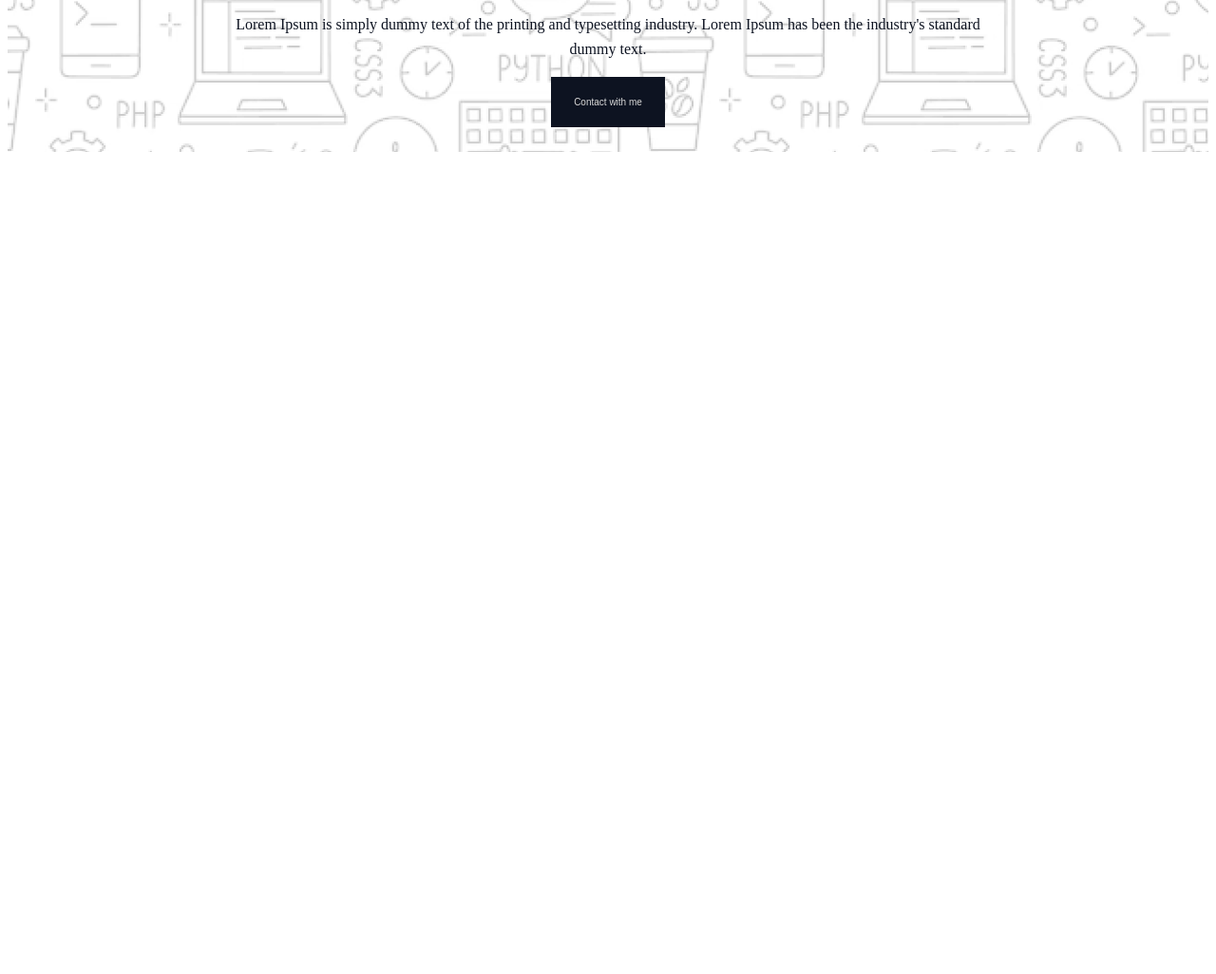
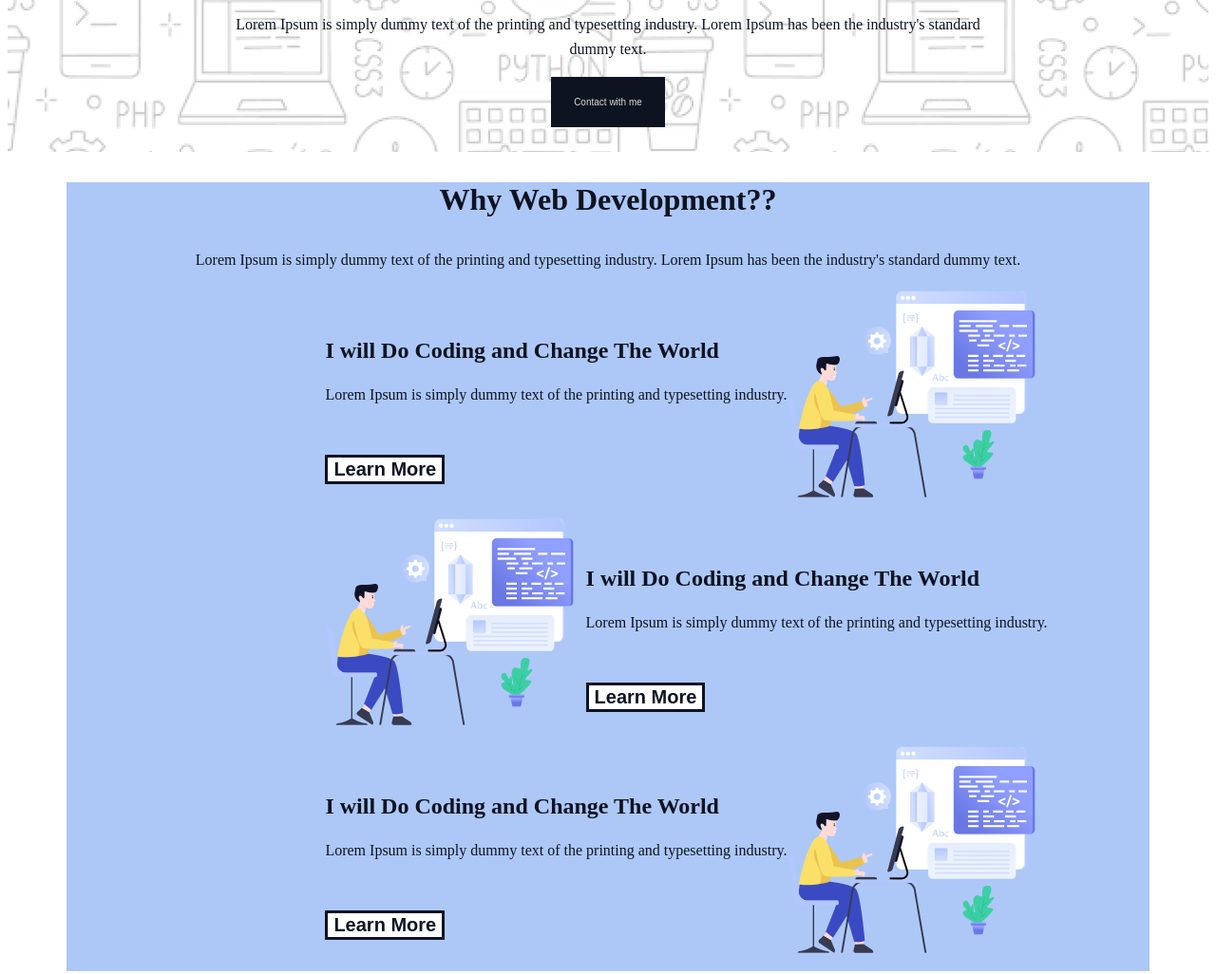
Before and after one commit to estrengermithila/my-first-assaignment-repo, a plain HTML site: page index.html in a window 1280 px wide. Shown: the part 500-1526 px from the top of the page at 95% size. Before the commit the page ends 800 px from the top, so only its background shows below. Drawn offline with Linux system fonts and the light colour scheme; a web font is replaced by a local one.

Commit message:
adding ytb vdo & display flex

```diff
--- a/index.html
+++ b/index.html
@@ -18,10 +18,50 @@
             <button class="btn-primary">Contact with me</button>
           </section>
     </header>
-    <main>
-        <section>
+    <main class="main">
+        <section class="secondary-bg">
+            <h3 class="secondary-title">Why Web Development??</h3>
+            <p class="secondary-description">Lorem Ipsum is simply dummy text of the printing and typesetting industry. Lorem Ipsum has been the industry's standard dummy text.</p>
+        <div class="banner" >
+            <div>
+
+                <h2 class="secondary1-title">I will Do Coding and Change The World</h2>
+                <p class="secondary1-description">Lorem Ipsum is simply dummy text of the printing and typesetting industry.</p>
+                <button class="secondary1-btn">Learn More</button>
+
+            </div>
+            <img class="banner-picture" src="assets/Layer_1.png" alt="">
+        </div>
+        <div class="banner" >
+            <img class="banner-picture" src="assets/Layer_1.png" alt="">
+            <div>
+
+                <h2 class="secondary1-title">I will Do Coding and Change The World</h2>
+                <p class="secondary1-description">Lorem Ipsum is simply dummy text of the printing and typesetting industry.</p>
+                <button class="secondary1-btn">Learn More</button>
+
+            </div>
+
+        </div>
+        <div class="banner" >
+            <div>
+                <h2 class="secondary1-title">I will Do Coding and Change The World</h2>
+                <p class="secondary1-description">Lorem Ipsum is simply dummy text of the printing and typesetting industry.</p>
+                <button class="secondary1-btn">Learn More</button>
+
+            </div>
+            <img class="banner-picture" src="assets/Layer_1.png" alt="">
+        </div>
 
         </section>
+        <section class="text-position">
+            <div>
+                <h3 class="secondary-title">My Inspiration</h3>
+                <p class="secondary-description">Lorem Ipsum is simply dummy text of the printing and typesetting industry. Lorem Ipsum has been the industry's standard dummy text.</p>
+                <iframe width="560" height="315" src="https://www.youtube.com/embed/Sbn18WSKRtE?si=jQ1RzmIbOON8RiET" title="YouTube video player" frameborder="0" allow="accelerometer; autoplay; clipboard-write; encrypted-media; gyroscope; picture-in-picture; web-share" referrerpolicy="strict-origin-when-cross-origin" allowfullscreen></iframe>
+            </div>
+        </section>
+        se
     </main>
     <footer>
 
--- a/styles/blog.css
+++ b/styles/blog.css
@@ -37,3 +37,58 @@
     border: none;
 color: #D9D9D9;
 }
+.secondary-title{
+    font-size: 32px;
+    font-weight: 800px;
+    color: #0D1321;
+    text-align: center ;
+}
+.secondary-description{
+    font-size: 16px;
+    color: #0D1321;
+    line-height: 26px;
+    text-align: center;
+}
+.secondary1-title{
+    font-size: 24px;
+    font-weight: 700;
+    color: #0D1321 ;
+}
+.secondary1-description{
+    font-size: 16px;
+    line-height: 26px;
+    color: #0D1321;
+    margin-bottom: 50px;
+}
+.secondary1-btn{
+    font-size: 20px;
+    font-weight: 600;
+    color: #0D1321;
+    border: solid;
+    background-color: white;
+}
+.secion-picture{
+    width: 274.17px;
+    height: 240px;
+  }
+  .banner{
+    display: flex;
+   justify-content: center;
+   align-items: center;
+    margin: 0 35px 0 200px;
+ }
+ .banner-picture{
+    width: 274.17px;
+    height: 240px;
+ }
+
+ .secondary-bg{
+  background-color: #ADC8F7;
+ }
+ .main{
+    max-width: 1140px;
+    margin: 0 auto;
+ }
+ .text-position{
+    text-align: center;
+ }
```
